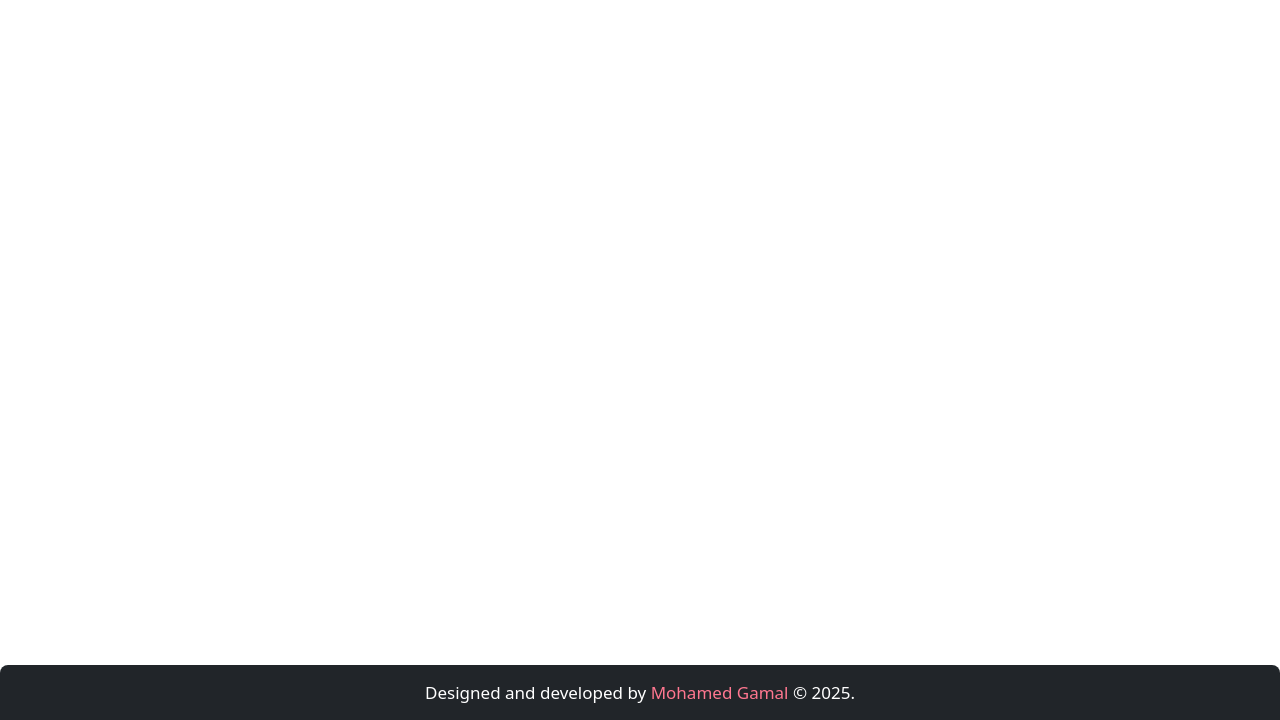
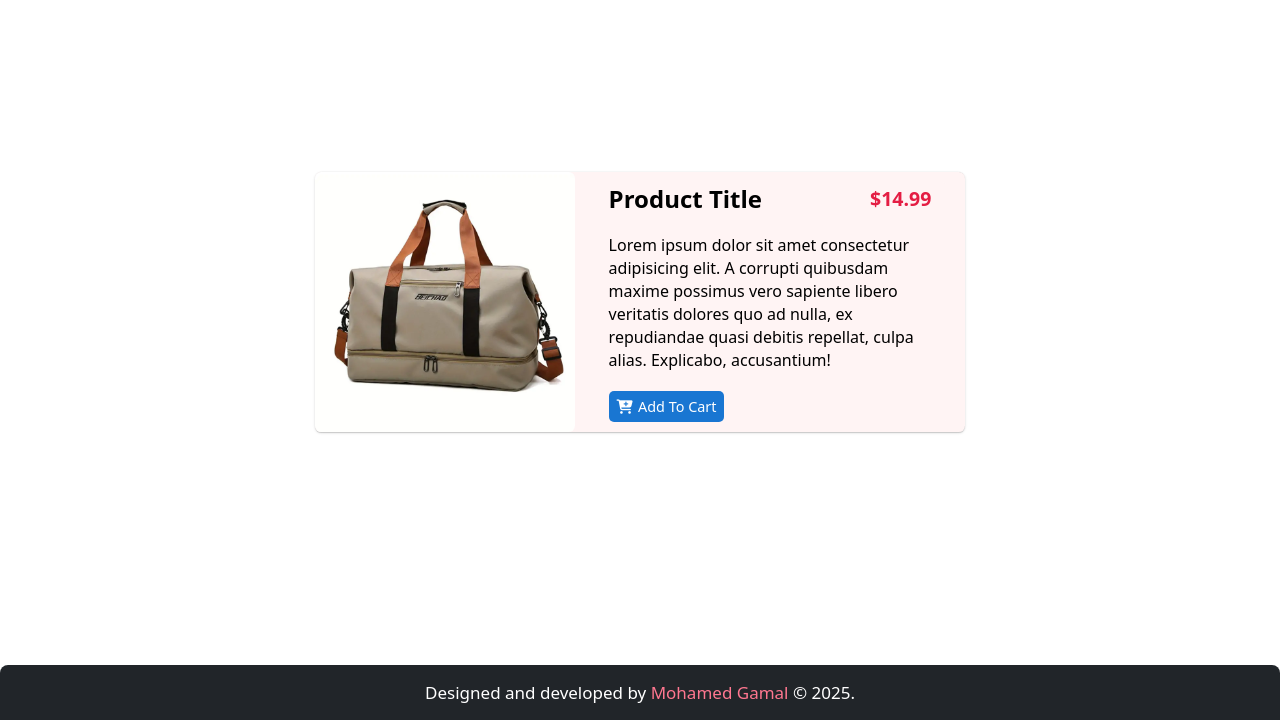
Before and after one commit to codeveiw/ecommerce, a plain HTML site: page product-details.html in a window 1280 px wide. Shown: the part 80-800 px from the top of the page. Drawn offline with Linux system fonts and the light colour scheme.

```diff
--- a/css/pages/product-details.css
+++ b/css/pages/product-details.css
@@ -32,4 +32,67 @@ header.flex  {
 }
 main {
     text-align: center;
+    max-width: 650px;
+    box-shadow:  0px -1px 1px -1px rgba(0, 0, 0, 0.2), 0px 1px 1px 0px rgba(0, 0, 0, 0.14), 0px 1px 3px 0px rgba(0, 0, 0, 0.12);
+    border-radius: 0.4rem;
+    background-color: #fff4f4;
+
+&   img {
+    width: 40%;
+    border-radius: 0.4rem;
+
 }
+
+&   .price {
+    font-size: 1.22rem;
+    font-weight: bold;
+    color: var(--red-button);
+}
+
+&   .product-details {
+    margin-inline: 1.1rem;
+    padding-inline: 1rem;
+    background-color: #fff4f4;
+    border-radius: 0.4rem;
+
+}
+&   .product-details .title {
+    justify-content: space-between;
+
+}
+&   .description {
+    margin-block: 1.2rem;
+    line-height: 1.44rem;
+    text-align: left;
+}
+&   .add-to-cart {
+    background-color: var(--blue-button);
+    color: #fff;
+    border-radius: 5px;
+    padding: 6px 8px;
+    font-size: 0.9rem;
+    gap: 0.33rem;
+  margin-top: 1rem;
+}
+&   .fa-cart-plus {
+    color: #fff;
+}
+
+
+}
+
+@media (max-width:800px) {
+    main {
+        flex-wrap: wrap;
+    &   img {
+        margin-inline: auto;
+        width: 100%;
+
+    }
+
+    &   .product-details {
+        margin-top: 2.5rem;
+       margin-bottom: 1.3rem;
+    }
+    }
+}
--- a/product-details.html
+++ b/product-details.html
@@ -22,19 +22,33 @@
                             $0.00
                             <span class="product-number">3</span>
                         </a>
-                        <a class="sign-in" href=""><i class="fa-solid fa-right-to-bracket"></i>Sign in</a>
-                        <a class="register" href="" ><i class="fa-solid fa-user-plus"></i>Register</a>
+                        <a class="sign-in" href="signin.html"><i class="fa-solid fa-right-to-bracket"></i>Sign in</a>
+                        <a class="register" href="register.html" ><i class="fa-solid fa-user-plus"></i>Register</a>
                     </div>
                    </header>
 
-                   <main>
-
+                   <main class="flex">
+                    <img src="./imgs/2.webp" alt="">
+                    <div class="product-details ">
+                        <div class="title flex">
+                            <h2>Product Title</h2>
+                            <p class="price">$14.99</p>
+                        </div>
+                        <p class="description">
+                            Lorem ipsum dolor sit amet consectetur adipisicing elit. A corrupti quibusdam maxime possimus vero sapiente libero veritatis dolores quo ad nulla, ex repudiandae quasi debitis repellat, culpa alias. Explicabo, accusantium!
+                        </p>
+                        <button class="flex add-to-cart">
+                            <i class="fa-solid fa-cart-plus"></i>
+                            Add To Cart
+                        </button>
+                    </div>
                    </main>
 
 
-                   <footer>
+                  <footer>
                     Designed and developed by <span>Mohamed Gamal</span>
                     &copy; 2025.
+                 </footer>
 
 </body>
 </html>
```
Also changed, not shown: cart.html (+2 -2 lines), index.html (+2 -2 lines), register.html (added, +11 -0 lines).
